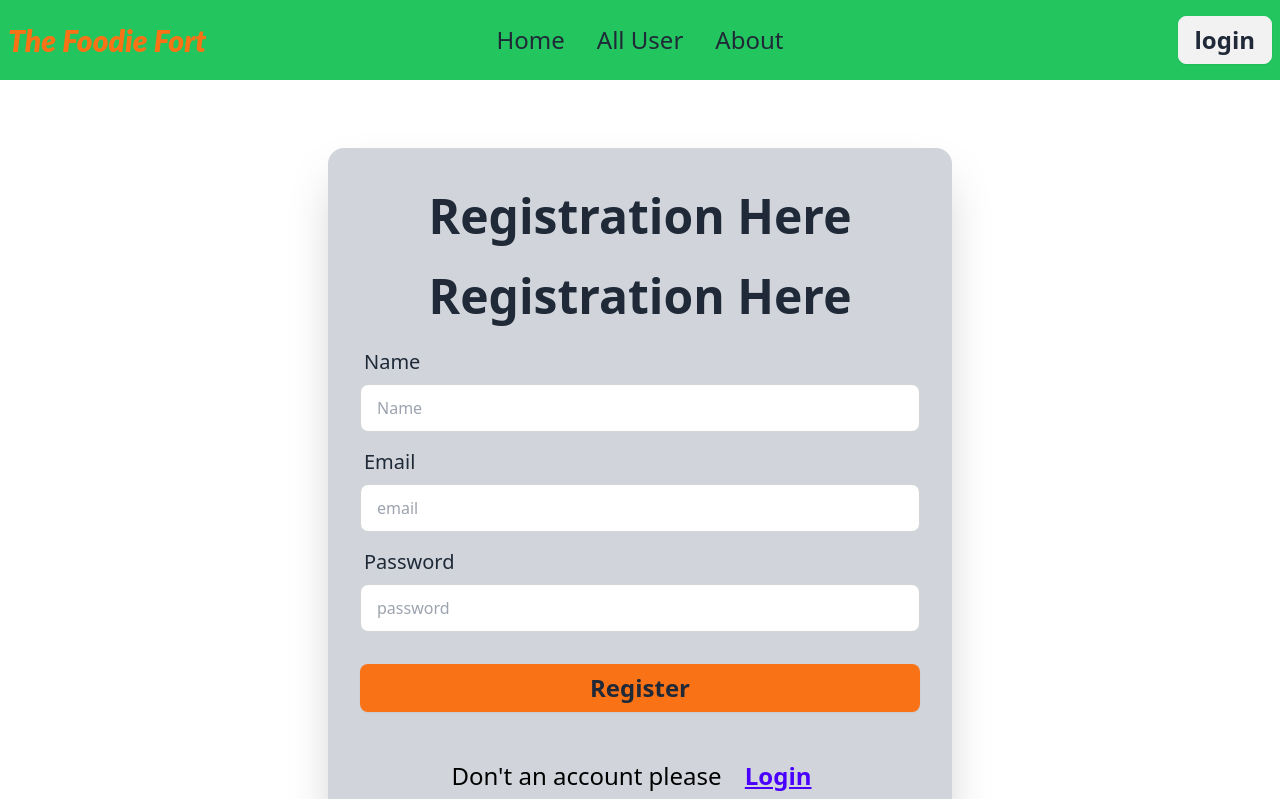
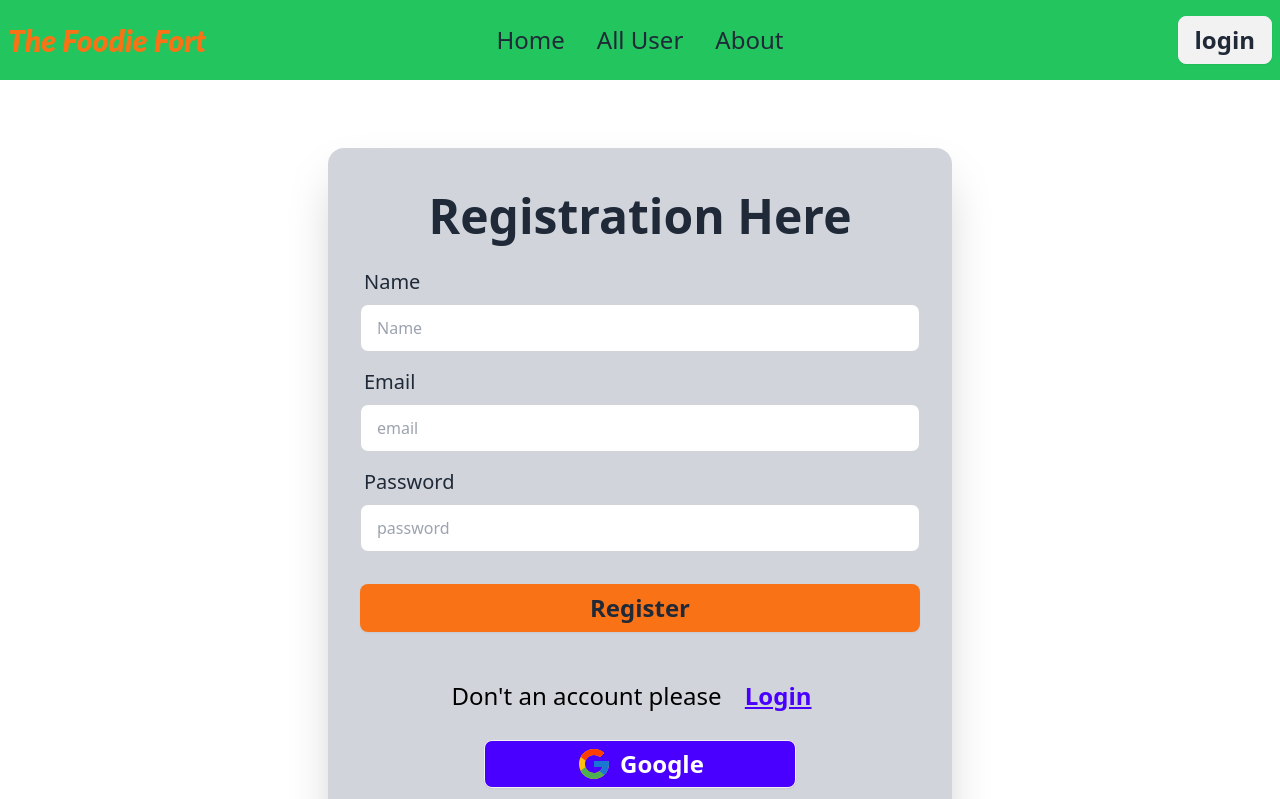
Before and after one commit to AtiqurRahmanAtik/The-Foodie-Fort-Client, a React (Vite) app: page /register in a window 1280 px wide. Shown: the top 799 px of the page. Built offline with nearby package versions, Linux system fonts and the light colour scheme.

Commit message:
remove some text

```diff
--- a/src/Components/Pages/RegisterPage/RegisterPage.jsx
+++ b/src/Components/Pages/RegisterPage/RegisterPage.jsx
@@ -86,7 +86,7 @@ const RegisterPage = () => {
       <form onSubmit={handleRegister} className="card-body">
       <h1 className="text-5xl font-bold text-center my-3">Registration Here</h1>
 
-      <h1 className="text-5xl font-bold text-center my-3">Registration Here</h1>
+
 
       <div className="form-control">
           <label className="label">
```
